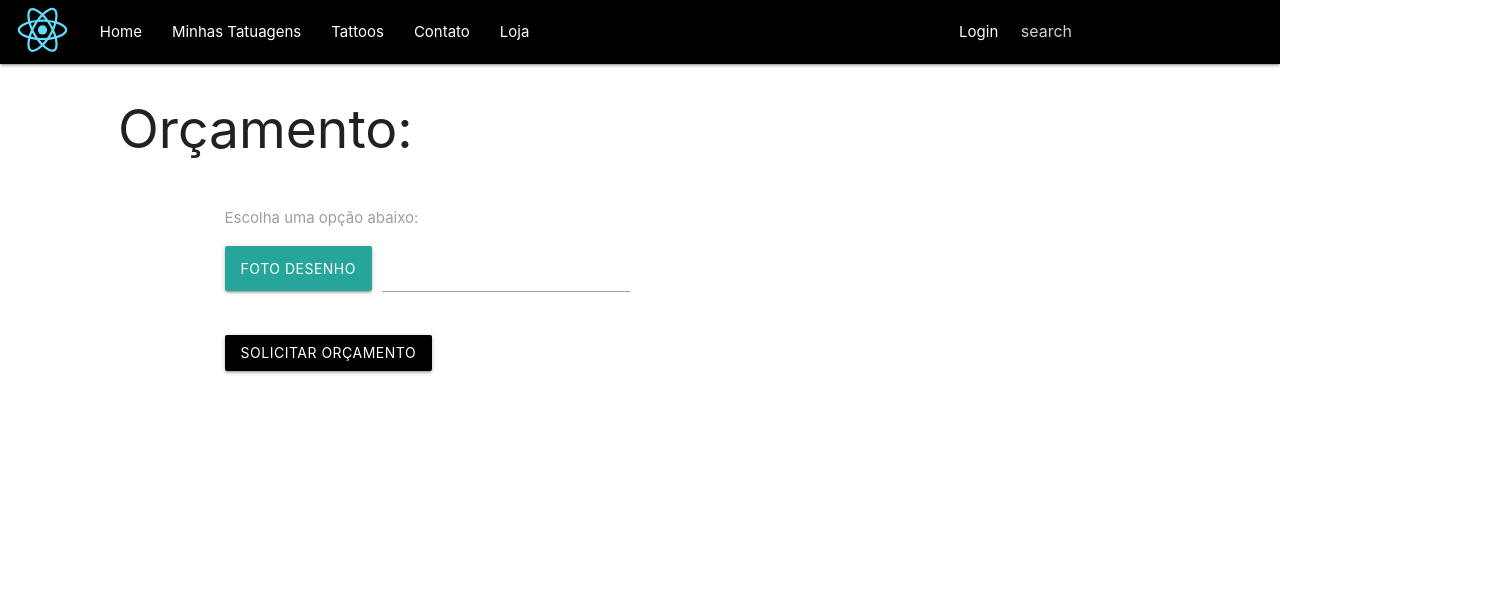
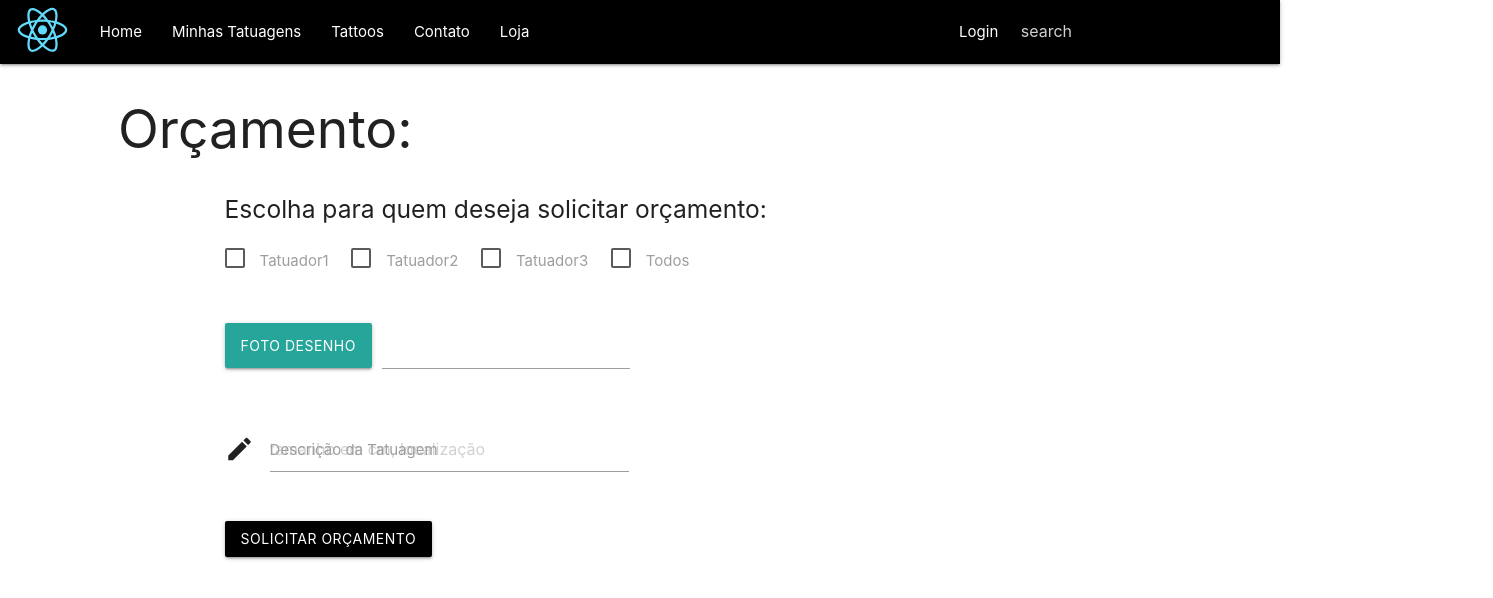
Before and after one commit to lForain/ATS, a React (Create React App) app in the folder ms-frontend/: page /orcamento in a window 1280 px wide. Shown: the top 598 px of the page, 1493 px wide, since content can reach past the window. Built offline with nearby package versions, Linux system fonts and the light colour scheme.

Commit message:
[ADD] jquery nas dependencias, [REFACTOR] solicitar orcamento select -> checkbox, [STYLE] cadastro, ajeitando coluna

```diff
--- a/ms-frontend/src/Components/Cadastro.tsx
+++ b/ms-frontend/src/Components/Cadastro.tsx
@@ -44,7 +44,7 @@ class Cadastro extends Component{
                             <label htmlFor="email">E-mail</label>
                                 <input name="email" type="email" className="validate" onChange={this.inputListener}/>
                             </div>
-                            <div className="input-field col s6">
+                            <div className="input-field col offset-s1 s5">
                                 <label htmlFor="telefone">Telefone</label>
                                 <input name="phone" type="number" className="validate" onChange={this.inputListener}/>
                             </div>
@@ -72,18 +72,18 @@ class Cadastro extends Component{
                                 <label htmlFor="senha">Senha</label>
                                 <input name="password" type="password" className="validate" onChange={this.inputListener}/>
                             </div>
-                            <div className="input-field col s6">
+                            <div className="input-field col s5">
                                 <label htmlFor="confSenha">Confirme sua senha</label>
                                 <input name="confSenha" type="password" className="validate" onChange={this.inputListener}/>
                             </div>
                         </div>
                         <div className="row">
-                            <div className="input-field col s12">
+                            <div className="input-field col offset-s1 s10">
                                 <label htmlFor="endereco">Endereço</label>
                                 <input name="adress" type="text" className="validate" onChange={this.inputListener}/>
                             </div>
                         </div>
-                        <div className="row">
+                        <div className="row col offset-s1">
                             <button type="submit" value="submit form" className="waves-effect waves-light btn black">Cadastrar</button>
                         </div>
                     </form>
--- a/ms-frontend/src/Components/SolicitarOrcamento.tsx
+++ b/ms-frontend/src/Components/SolicitarOrcamento.tsx
@@ -1,8 +1,8 @@
 import React from 'react';
-// import Cabecalho from './Cabecalho';
 import 'materialize-css/dist/js/materialize';
 import 'materialize-css/dist/css/materialize.min.css';
 // import { throwStatement } from '@babel/types';
+import $ from 'jquery';
 
 
 class SolicitarOrcamento extends React.Component {
@@ -35,33 +35,70 @@ class SolicitarOrcamento extends React.Component {
         })
     }
 
+
+
     render(){
         return (
+
             <div className="row">
+
+                {/* Adicionando link para usar o icone do lapis no textArea */}
+                <link href="https://fonts.googleapis.com/icon?family=Material+Icons" rel="stylesheet"></link>
+
                 <div className="col offset-s1"> <h2> Orçamento: </h2> </div>
                 <div className="row">
 
+                    <div className="col s12 offset-s2">
+                        <h5> Escolha para quem deseja solicitar orçamento: </h5>
+                    </div>
+
                     <form className="col s12">
+                        {/* Form: Checkbox ... */}
+                        <div className="row">
 
-                        {/* Form: Select-Options Não está exibindo... */}
-                        <div className="row">
-                            <div className="input-field col s10 offset-s2">
-                                <label htmlFor="tattooArtists"> Escolha uma opção abaixo:
-                                <select>
-                                    <option value="1"> Não tenho Preferencia de Tatuador</option>
-                                    <option value="2"> Tatuador 1 </option>
-                                    <option value="3"> Tatuador 2 </option>
-                                    <option value="4"> Tatuador 3 </option>
-                                </select>
+                            <div className="col offset-s2">
+
+                                <p>
+                                    <label>
+                                        <input type="checkbox" className="filled-in"></input>
+                                        <span> Tatuador1 </span>
                                     </label>
+                                </p>
+                            </div>
 
+                            <div className="col">
+                                <p>
+                                    <label>
+                                        <input type="checkbox" className="filled-in"></input>
+                                        <span> Tatuador2 </span>
+                                    </label>
+                                </p>
                             </div>
+
+                            <div className="col">
+                                <p>
+                                    <label>
+                                        <input type="checkbox" className="filled-in"></input>
+                                        <span> Tatuador3 </span>
+                                    </label>
+                                </p>
+                            </div>
+
+                            <div className="col">
+                                <p>
+                                    <label>
+                                        <input type="checkbox" className="filled-in"></input>
+                                        <span> Todos </span>
+                                    </label>
+                                </p>
+                            </div>
+
+
                         </div>
 
                         {/* Form: File Input */}
                         <div className="row">
                             <div className="col offset-s2">
-
                                 <div className="file-field input-field ">
 
                                     <div className="btn">
@@ -74,10 +111,21 @@ class SolicitarOrcamento extends React.Component {
                                     </div>
 
                                 </div>
-
+                            </div>
                         </div>
 
+                        {/* Texto para descrição da imagem contendo informações adicionais sobre a tatuagem: tamanho, localização, etc. */}
+                        <div className="row">
+                            <div className="col s4 offset-s2">
+                                <div className="input-field">
+
+                                    <i className="material-icons prefix"> create </i>
+                                    <textarea id="icon_prefix2" className="materialize-textarea"  placeholder="tamanho em cm, localização"></textarea>
+                                    <label htmlFor="icon_prefix2">Descrição da Tatuagem</label>
                                 </div>
+                            </div>
+                        </div>
+
 
                         {/* Botão de solicitar Orçamento */}
                         <div className="row">
@@ -89,7 +137,6 @@ class SolicitarOrcamento extends React.Component {
                     </form>
                     { console.log( this.state ) }
 
-
                 </div>
 
             </div>
@@ -99,4 +146,5 @@ class SolicitarOrcamento extends React.Component {
 
 }
 
+
 export default SolicitarOrcamento;
```
Also changed, not shown: ms-frontend/package.json (+5 -3 lines), 1 other file (tests, documents, lock files or other folders). Lines whose indentation alone changed are shown as unchanged.
